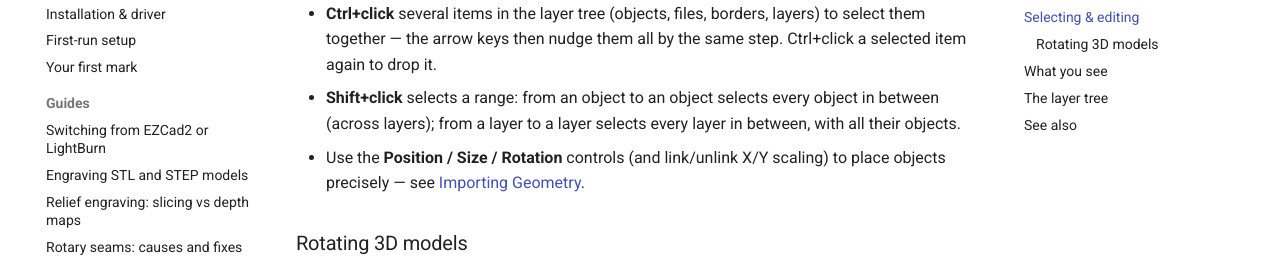
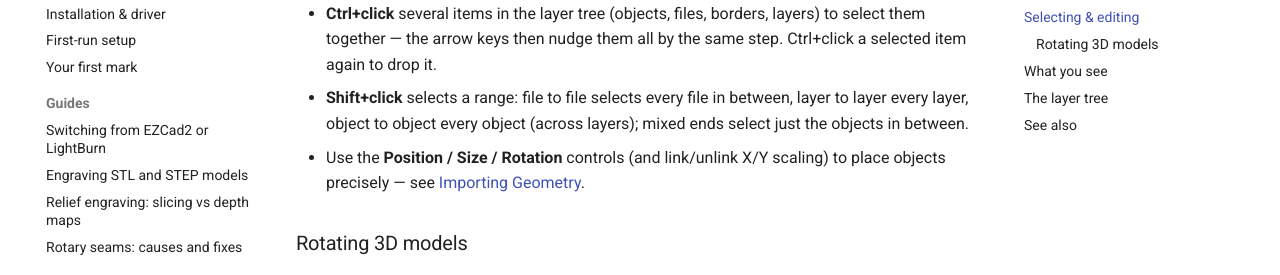
Before and after one commit to Lokahi-Shop/focuz-docs, an MkDocs documentation site: the page built from docs/canvas.md, in a window 1280 px wide and 900 px high, scrolled down 1610 px. Shown: the part 172-447 px from the top of the window. Built offline with MkDocs 1.6.1 and Material for MkDocs 9.7.7, drawn with Linux system fonts in a browser that asks for light colours.

Commit message:
Canvas: Shift+click ranges by item kind
Co-Authored-By: Claude Opus 5.5 <noreply@anthropic.com>

```diff
--- a/docs/canvas.md
+++ b/docs/canvas.md
@@ -50,8 +50,8 @@ surface. On a rotary job it also marks the axis height and each part surface.
 - **Nudge** the selection with the arrow keys (step sizes are set in [Preferences](projects-files.md)).
 - **Ctrl+click** several items in the layer tree (objects, files, borders, layers) to select them together —
   the arrow keys then nudge them all by the same step. Ctrl+click a selected item again to drop it.
-- **Shift+click** selects a range: from an object to an object selects every object in between (across
-  layers); from a layer to a layer selects every layer in between, with all their objects.
+- **Shift+click** selects a range: file to file selects every file in between, layer to layer every layer,
+  object to object every object (across layers); mixed ends select just the objects in between.
 - Use the **Position / Size / Rotation** controls (and link/unlink X/Y scaling) to place objects precisely —
   see [Importing Geometry](importing.md).
 
```
